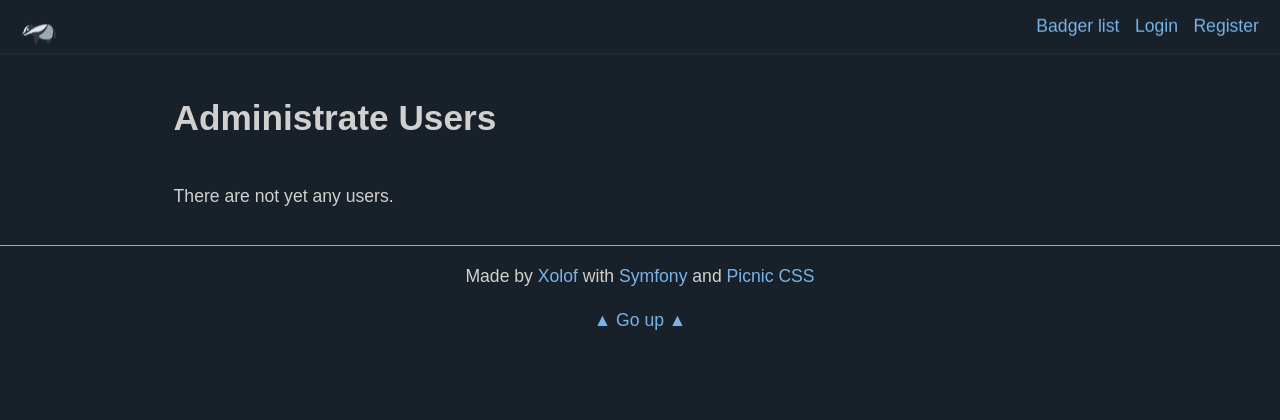
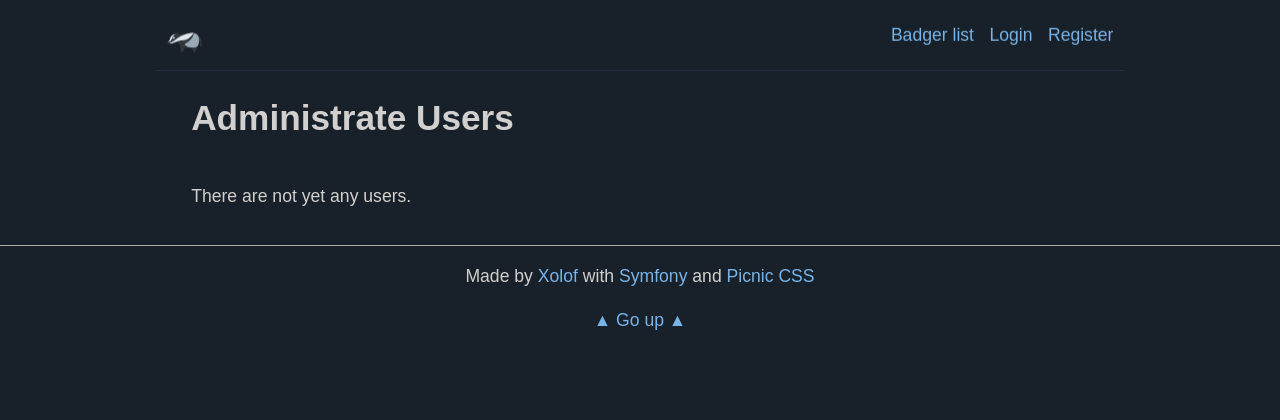
Before and after one commit to Xolof/symfony-docker, a Symfony app: template templates/admin/list.html.twig in a window 1280 px wide. Shown: the top 420 px of the page. Run offline with Twig, Linux system fonts and the light colour scheme; the template is opened without the code that fills it, so the values that code supplies are empty; style sheets or scripts are compiled from the project's sources; some libraries are stand-ins or nearby versions.

Commit message:
Style the main navigation

```diff
--- a/assets/styles/styles.css
+++ b/assets/styles/styles.css
@@ -13,7 +13,7 @@
   display: block;
   margin: var(--spacing-xxl) auto 0;
   max-width: 968px;
-  padding: 0 var(--spacing-md);
+  padding: 0 var(--spacing-xl);
 }
 
 .footer {
@@ -86,6 +86,14 @@ p.error,
 
 body, nav, nav .burger~.menu {
   background-color: #18202a;
+}
+
+.mainNavigation {
+    width: 968px;
+    margin: 0 auto;
+    box-shadow: unset;
+    border-bottom: 1px solid #222e3f;
+    padding: var(--spacing-xl) 0;
 }
 
 h1, h2, h3, h4, h5, p, li, label, a.brand, small,
--- a/templates/navigation.html.twig
+++ b/templates/navigation.html.twig
@@ -1,4 +1,4 @@
-<nav>
+<nav class="mainNavigation">
     <a href="/" class="brand">
         <img class="logo" src="{{ asset('logo.png') }}" />
     </a>
```
